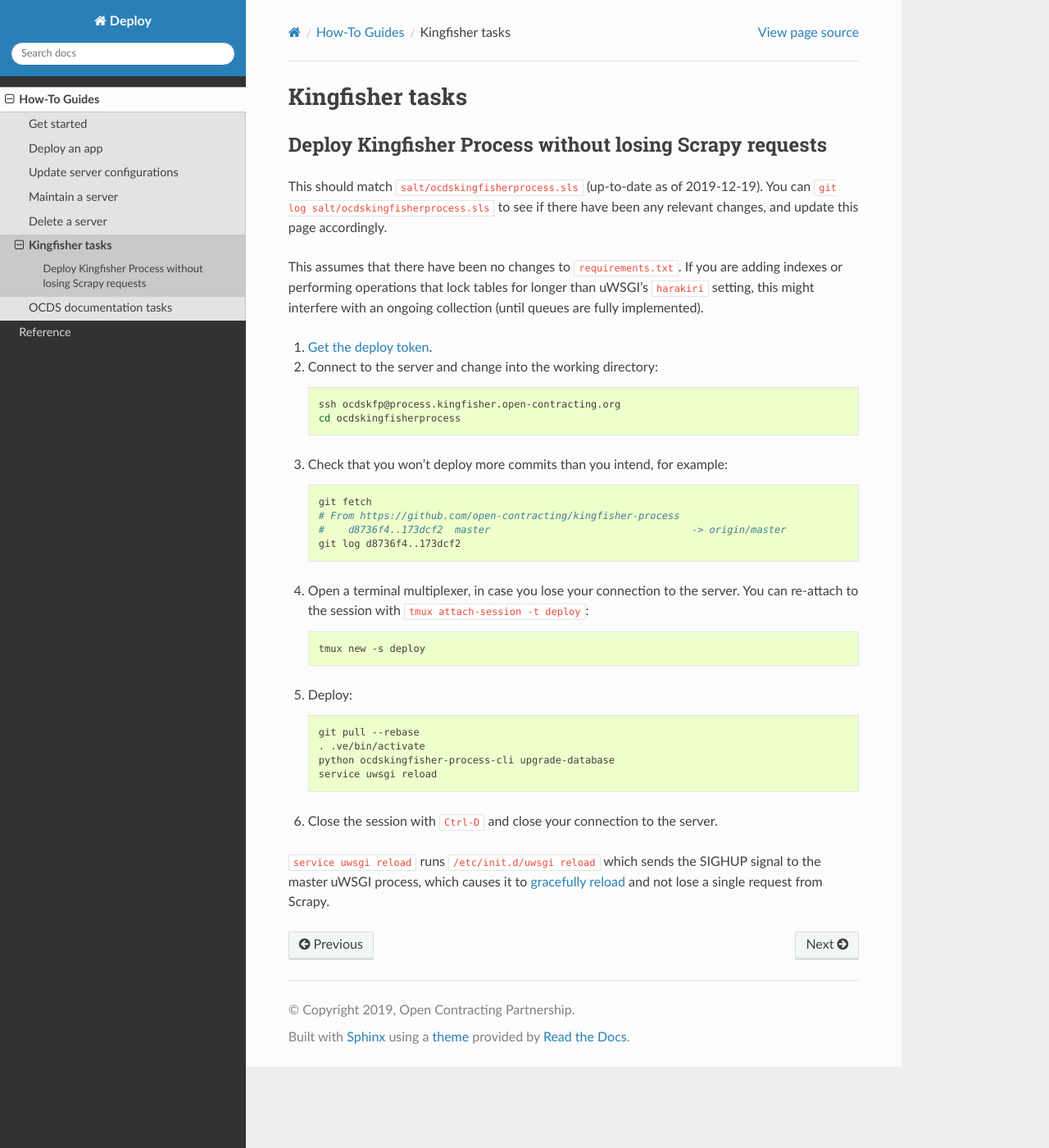
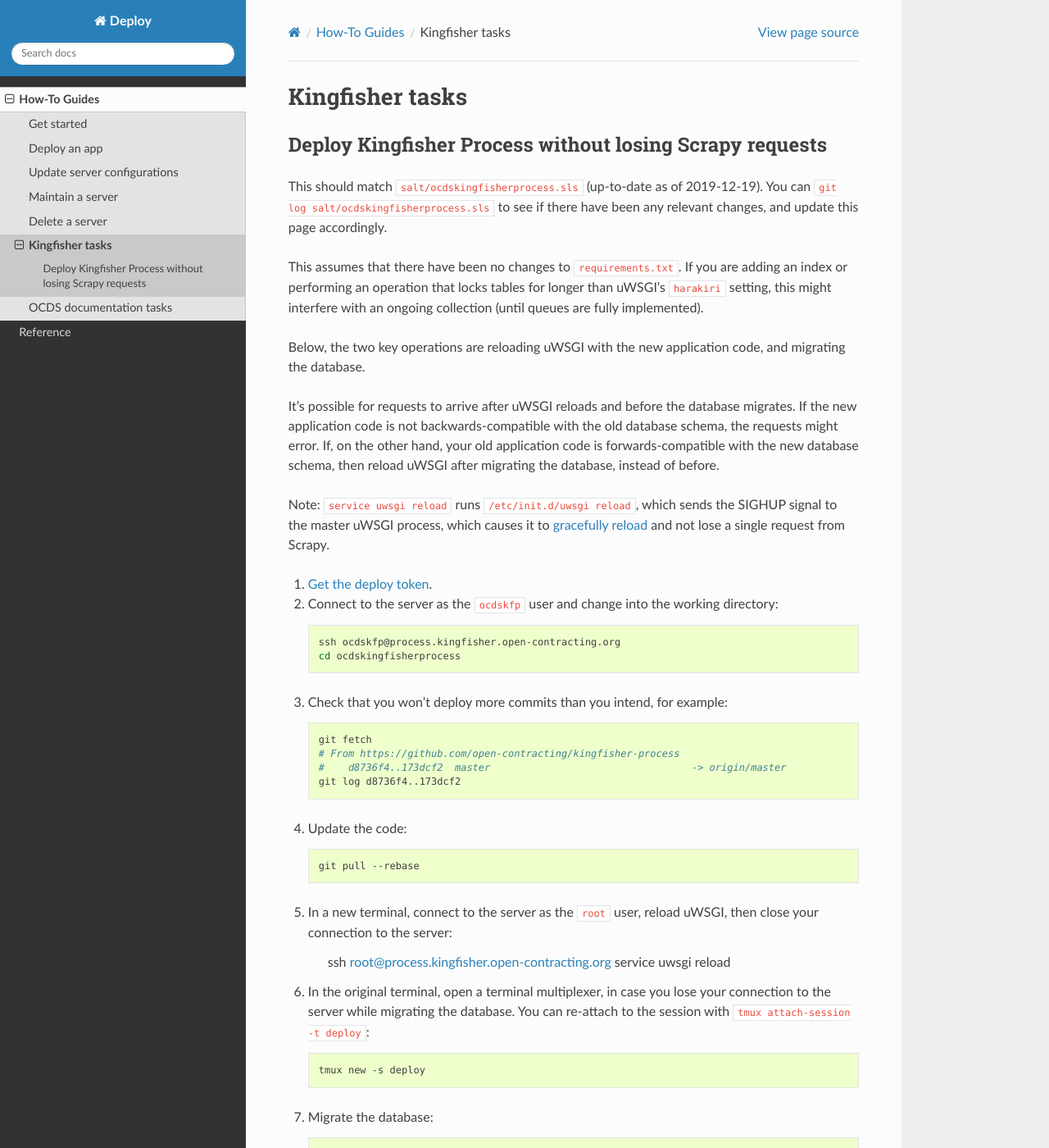
Before and after one commit to open-contracting/deploy, a Sphinx documentation site: the page built from docs/how-to/kingfisher.rst, in a window 1280 px wide and 1400 px high. Shown: the whole window at 82% size. Built offline with Sphinx 7.4.7 and the Read the Docs theme 2.0.0, drawn with Linux system fonts in a browser that asks for light colours.

Commit message:
Update instructions to handle an edge case

```diff
--- a/docs/how-to/kingfisher.rst
+++ b/docs/how-to/kingfisher.rst
@@ -6,11 +6,17 @@ Deploy Kingfisher Process without losing Scrapy requests
 
 This should match ``salt/ocdskingfisherprocess.sls`` (up-to-date as of 2019-12-19). You can ``git log salt/ocdskingfisherprocess.sls`` to see if there have been any relevant changes, and update this page accordingly.
 
-This assumes that there have been no changes to ``requirements.txt``. If you are adding indexes or performing operations that lock tables for longer than uWSGI's ``harakiri`` setting, this might interfere with an ongoing collection (until queues are fully implemented).
+This assumes that there have been no changes to ``requirements.txt``. If you are adding an index or performing an operation that locks tables for longer than uWSGI's ``harakiri`` setting, this might interfere with an ongoing collection (until queues are fully implemented).
+
+Below, the two key operations are reloading uWSGI with the new application code, and migrating the database.
+
+It's possible for requests to arrive after uWSGI reloads and before the database migrates. If the new application code is not backwards-compatible with the old database schema, the requests might error. If, on the other hand, your old application code is forwards-compatible with the new database schema, then reload uWSGI after migrating the database, instead of before.
+
+Note: ``service uwsgi reload`` runs ``/etc/init.d/uwsgi reload``, which sends the SIGHUP signal to the master uWSGI process, which causes it to `gracefully reload <https://uwsgi-docs.readthedocs.io/en/latest/Management.html#reloading-the-server>`__ and not lose a single request from Scrapy.
 
 #. `Get the deploy token <https://ocdsdeploy.readthedocs.io/en/latest/how-to/deploy.html#get-deploy-token>`__.
 
-#. Connect to the server and change into the working directory:
+#. Connect to the server as the ``ocdskfp`` user and change into the working directory:
 
    .. code-block:: bash
 
@@ -26,21 +32,28 @@ This assumes that there have been no changes to ``requirements.txt``. If you are
       #    d8736f4..173dcf2  master                                  -> origin/master
       git log d8736f4..173dcf2
 
-#. Open a terminal multiplexer, in case you lose your connection to the server. You can re-attach to the session with ``tmux attach-session -t deploy``:
+#. Update the code:
+
+   .. code-block:: bash
+
+      git pull --rebase
+
+#. In a new terminal, connect to the server as the ``root`` user, reload uWSGI, then close your connection to the server:
+
+      ssh root@process.kingfisher.open-contracting.org
+      service uwsgi reload
+
+#. In the original terminal, open a terminal multiplexer, in case you lose your connection to the server while migrating the database. You can re-attach to the session with ``tmux attach-session -t deploy``:
 
    .. code-block:: bash
 
       tmux new -s deploy
 
-#. Deploy:
+#. Migrate the database:
 
    .. code-block:: bash
 
-      git pull --rebase
       . .ve/bin/activate
       python ocdskingfisher-process-cli upgrade-database
-      service uwsgi reload
 
 #. Close the session with ``Ctrl-D`` and close your connection to the server.
-
-``service uwsgi reload`` runs ``/etc/init.d/uwsgi reload`` which sends the SIGHUP signal to the master uWSGI process, which causes it to `gracefully reload <https://uwsgi-docs.readthedocs.io/en/latest/Management.html#reloading-the-server>`__ and not lose a single request from Scrapy.
```
